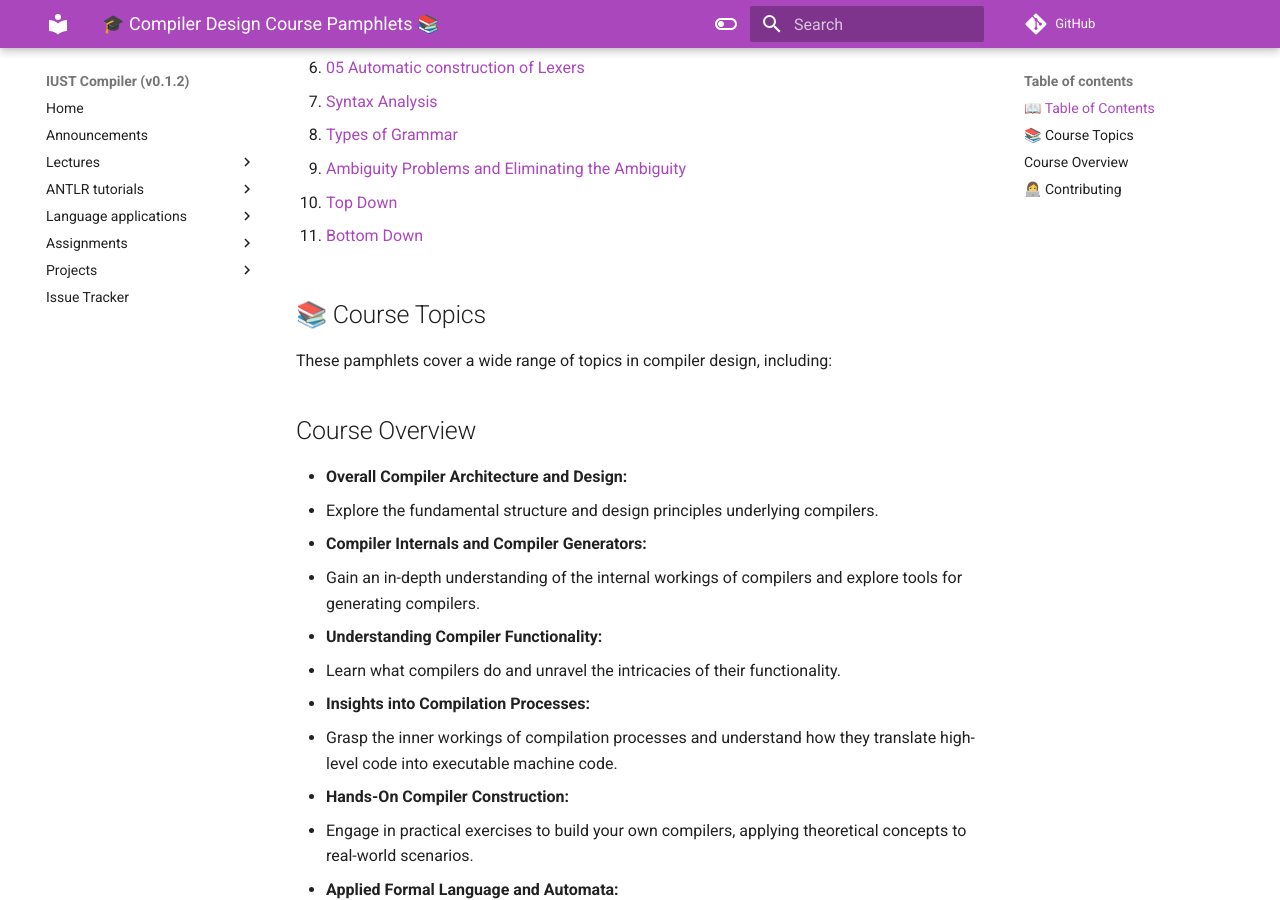
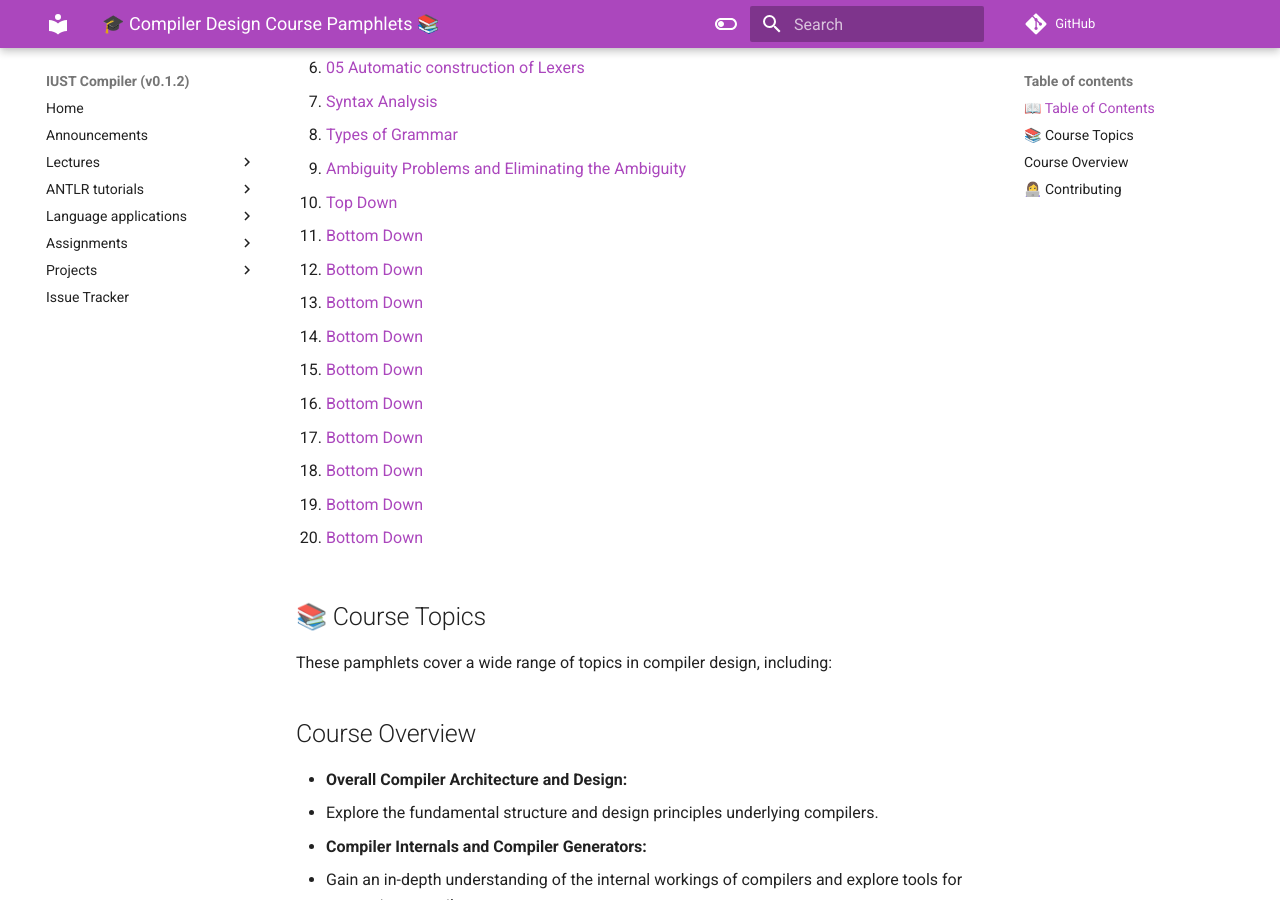
Before and after one commit to m-zakeri/IUSTCompiler, an MkDocs documentation site: the page built from docs/lectures/README.md, in a window 1280 px wide and 900 px high, scrolled down 903 px. Built offline with MkDocs 1.6.1 and Material for MkDocs 9.7.7, drawn with Linux system fonts in a browser that asks for light colours; comment, search, counter and statistics services are not loaded.

Commit message:
update README.md file

```diff
--- a/docs/lectures/README.md
+++ b/docs/lectures/README.md
@@ -10,28 +10,45 @@
 
 ## 📖 Table of Contents
 
-00. [Introduction](./Handout/00_Introduction.md)
+00. [Introduction](./00_Introduction.md)
 
-01. [Compiler Basic](./Handout/01_Compiler-Basic.md)
+01. [Compiler Basic](./01_Compiler-Basic.md)
 
-02. [Bootstrapping](./Handout/02_Bootstrapping.md)
+02. [Bootstrapping](./02_Bootstrapping.md)
 
-03. [Regular Expresion and Lexical Analysis](./Handout/03_Regular-Expressions-and-Lexical-Analysis.md)
+03. [Regular Expresion and Lexical Analysis](./03_Regular-Expressions-and-Lexical-Analysis.md)
 
-04. [Manual Construction of Lexers](./Handout/04_1_Manual_Construction_of_Lexers.md)
+04. [Manual Construction of Lexers](./04_1_Manual_Construction_of_Lexers.md)
 
-05. [05 Automatic construction of Lexers](./Handout/05_Automatic_construction_of_Lexers.md)
+05. [05 Automatic construction of Lexers](./05_Automatic_construction_of_Lexers.md)
 
-06. [Syntax Analysis](./Handout/06_Syntax-Analysis.md)
+06. [Syntax Analysis](./06_Syntax-Analysis.md)
 
-07. [Types of Grammar](./Handout/07_Types-of-Grammar.md)
+07. [Types of Grammar](./07_Types-of-Grammar.md)
 
-08. [Ambiguity Problems and Eliminating the Ambiguity](./Handout/08_Ambiguity-Problems-and-Eliminating-the-Ambiguity.md)
+08. [Ambiguity Problems and Eliminating the Ambiguity](./08_Ambiguity-Problems-and-Eliminating-the-Ambiguity.md)
 
-09. [Top Down](./Handout/09_Top-down.md)
+09. [Top Down](./09_Top-down.md)
 
-10. [Bottom Down](./Handout/10_Bottom-down.md)
+10. [Bottom Down](./10_Bottom-up_I.md)
 
+11. [Bottom Down](./11_Bottom-up_II.md)
+
+12. [Bottom Down](./12_LR0_parsing.md)
+
+13. [Bottom Down](./13_SLR_parsing.md)
+
+14. [Bottom Down](./14_LR1_parsing.md)
+
+15. [Bottom Down](./15_LALR1_parsing.md)
+
+16. [Bottom Down](./16_ambiguous_whit_SLR.md)
+
+17. [Bottom Down](./17_error_recovery_in_LR_parsing.md)
+
+18. [Bottom Down](./18_Bottom-up-Parser-Generators.md)
+
+19. [Bottom Down](./19-CYK_parsing_algorithm.md)
 
 ## 📚 Course Topics
 
```
